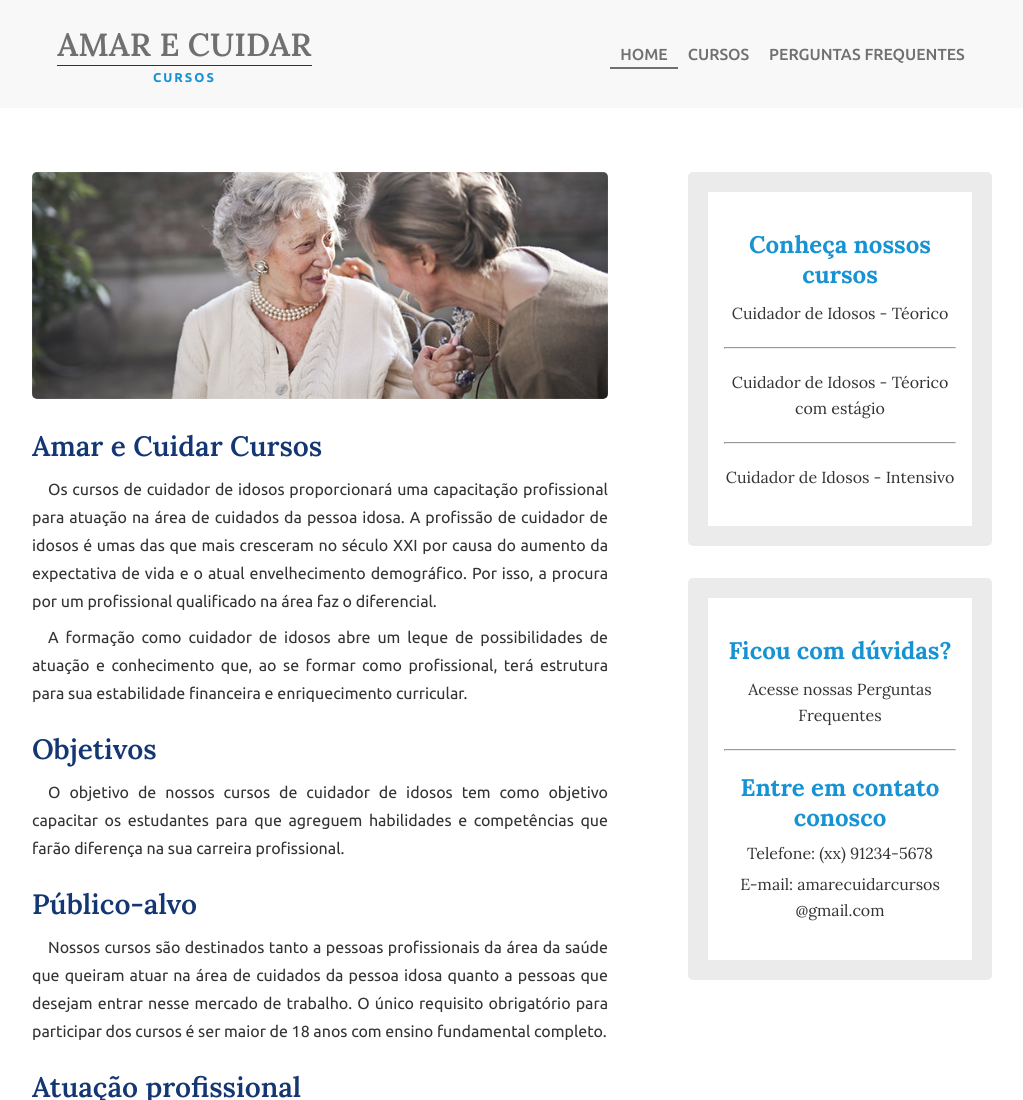
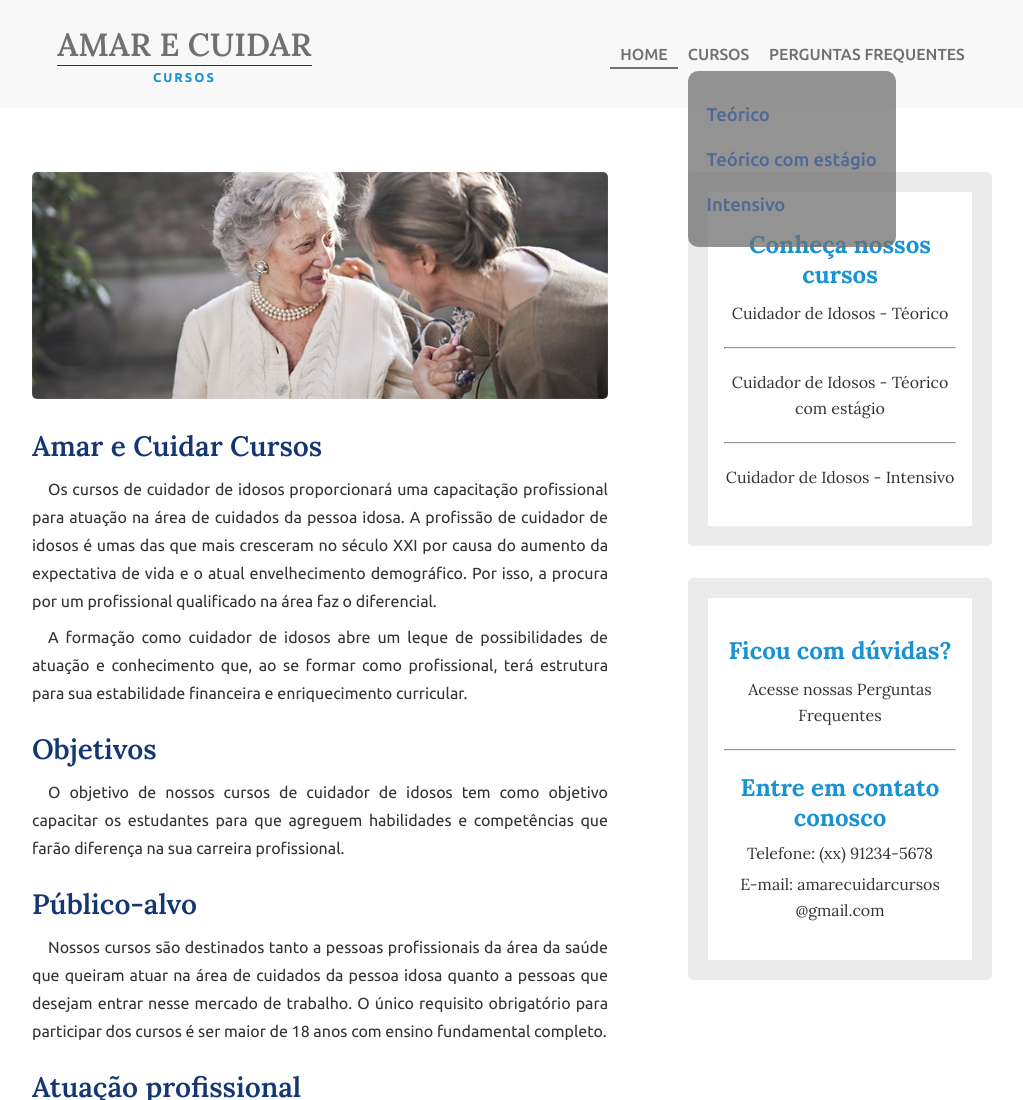
Before and after one commit to angelicamarttins/amar-e-cuidar-cursos, a plain HTML site: page index.html in a window 1280 px wide. Shown: the top 1100 px of the page, without its empty margins (128-1151 px from the left). Drawn offline with Linux system fonts and the light colour scheme.

Commit message:
Started the float menu

```diff
--- a/index.html
+++ b/index.html
@@ -18,7 +18,15 @@
         <nav class="header__nav">
             <ul class="header__nav__ul">
                 <li class="header__nav__li"><a class="header__nav__a" id="current-page" href="index.html">HOME</a></li>
-                <li class="header__nav__li"><a class="header__nav__a" href="#">CURSOS</a></li>
+                <li class="header__nav__li"><a class="header__nav__a header__nav__curso" href="#">CURSOS
+                    <div class="header__nav__float--menu">
+                        <ul class="float--menu__ul">
+                            <li class="float--menu__li">Teórico</li>
+                            <li class="float--menu__li">Teórico com estágio</li>
+                            <li class="float--menu__li">Intensivo</li>
+                        </ul>
+                    </div>
+                </a></li>
                 <li class="header__nav__li"><a class="header__nav__a" href="faq.html">PERGUNTAS FREQUENTES</a></li>
             </ul>
         </nav>
--- a/style.css
+++ b/style.css
@@ -23,6 +23,40 @@
 
 hr {
     margin: 1em 0;
+}
+
+/* Menu tests */
+
+.header__nav__float--menu {
+    position: absolute;
+    top: 2.25em;
+    height: 11em;
+    width: 13em;
+    background-color: var(--dark-gray);
+    border-radius: 10px;
+    opacity: 0.75;
+    /* border: 3px solid yellowgreen; */
+    display: flex;
+    flex-direction: column;
+    justify-content: center;
+    align-items: center;
+}
+
+.header__nav__curso {
+    position: relative;
+}
+
+.float--menu__ul {
+    list-style: none;
+    /* border: 3px solid yellow */
+}
+
+.float--menu__li {
+    padding: 0.65em 0;
+    color: var(--dark-blue);
+    opacity: 1;
+    font-size: 1.15rem;
+    /* border: 3px solid palevioletred */
 }
 
 /* Header */
```
